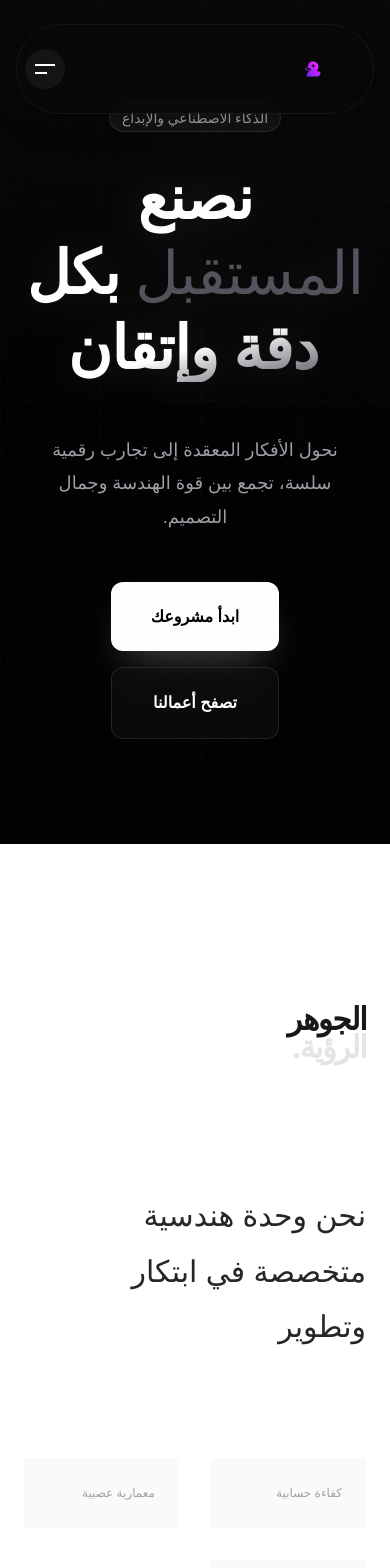
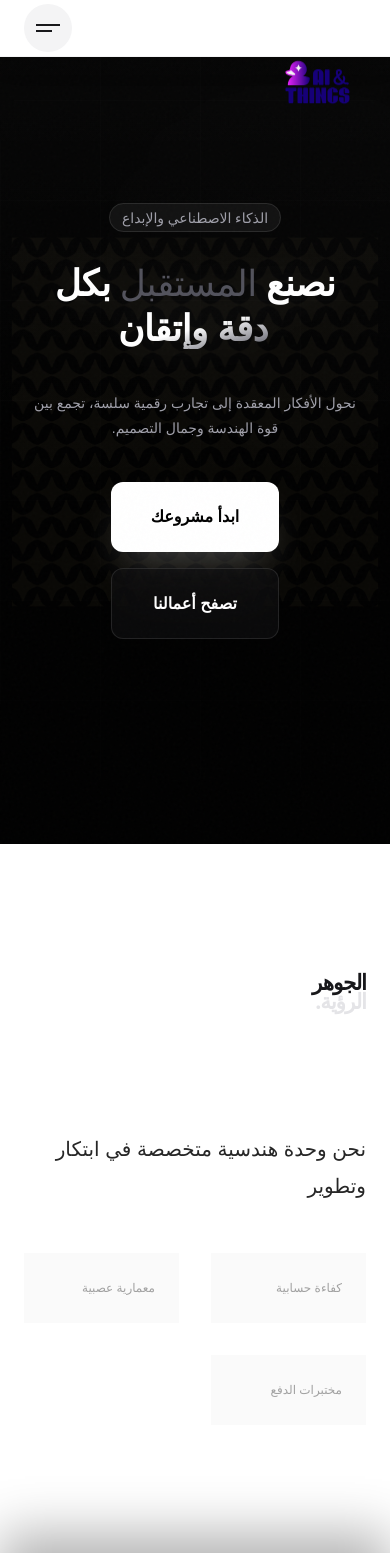
Before and after one commit to xgolo70-cloud/aiandthings-website, a Next.js app: page / in a window 390 px wide. Shown: the top 1568 px of the page. Built offline with nearby package versions, Linux system fonts and the light colour scheme; a web font is replaced by a local one.

Commit message:
Enhance Navbar prominence and UI refinements

```diff
--- a/src/app/layout.tsx
+++ b/src/app/layout.tsx
@@ -4,7 +4,6 @@ import localFont from 'next/font/local';
 import './globals.css'; // Global styles
 import Layout from '@/components/layout/Layout';
 import SmoothScroll from '@/components/ui/SmoothScroll';
-import CustomCursor from '@/components/ui/CustomCursor';
 const instrument = Instrument_Sans({
   subsets: ['latin'],
   variable: '--font-instrument',
@@ -57,8 +56,6 @@ export default function RootLayout({
             disableTransitionOnChange
           >
             <SmoothScroll>
-                 {/* Custom Cursor can remain if it fits the vibe, checking implementation later */}
-                <CustomCursor />
                 <Layout>
                 {children}
                 </Layout>
--- a/src/components/Navbar.tsx
+++ b/src/components/Navbar.tsx
@@ -17,54 +17,64 @@ export default function Navbar() {
   const toggleMenu = () => setIsMenuOpen(!isMenuOpen);
 
   return (
-    <header className="fixed top-6 left-0 right-0 z-[100] flex justify-center px-4 pointer-events-none">
+    <header className="fixed top-0 left-0 right-0 z-[100] pointer-events-none">
 
+        {/* Continuous Solid White Header - Ultra Compact Frame, Massive Content */}
         <motion.div
-            initial={{ y: -50, opacity: 0 }}
-            animate={{ y: 0, opacity: 1 }}
+            initial={{ y: -100 }}
+            animate={{ y: 0 }}
             transition={{ duration: 0.8, ease: [0.16, 1, 0.3, 1] }}
-            className="w-full max-w-5xl bg-zinc-950/60 backdrop-blur-2xl border border-white/5 rounded-full px-2 py-2 flex items-center justify-between shadow-[0_0_40px_-10px_rgba(0,0,0,0.5)] pointer-events-auto"
+            className="w-full bg-white border-b border-zinc-100 py-1 px-6 md:px-16 flex items-center justify-between pointer-events-auto shadow-[0_5px_30px_rgba(0,0,0,0.08)]"
         >
 
-            {/* Brand */}
-            <a href="#" className="flex items-center gap-5 px-6 py-2 group">
-                <div className="relative w-14 h-14 group-hover:scale-110 transition-transform duration-500">
+            {/* Brand Logo - Massive but Absolute (doesn't stretch header height) */}
+            <a href="#" className="relative pointer-events-auto group w-24 md:w-40 h-8 md:h-12">
+                <motion.div
+                    animate={{
+                        y: [-12, -18, -12]
+                    }}
+                    transition={{
+                        duration: 4,
+                        repeat: Infinity,
+                        ease: "easeInOut"
+                    }}
+                    className="absolute top-1/2 -left-4 md:-left-8 w-32 h-32 md:w-56 md:h-56 group-hover:scale-110 transition-transform duration-500"
+                >
                     <Image
-                        src="/images/Artboard 2.svg"
-                        alt="الذكاء والأشياء Logo"
+                        src="/images/Artboard 3.svg"
+                        alt="Logo"
                         fill
                         className="object-contain"
                     />
-                </div>
-                <span className="text-2xl font-bold text-white arabic-impact hidden md:block">الذكاء والأشياء</span>
+                </motion.div>
             </a>
 
-            {/* Desktop Navigation */}
-            <nav className="hidden md:flex items-center gap-2">
+            {/* Desktop Navigation - Center - MASSIVE & ULTRA BOLD */}
+            <nav className="hidden md:flex items-center gap-10">
                 {navLinks.map((item) => (
                     <a
                         key={item.name}
                         href={item.href}
-                        className="px-6 py-3 rounded-full text-sm font-bold text-zinc-400 hover:text-white hover:bg-white/5 transition-all arabic-impact relative overflow-hidden group"
+                        className="px-4 py-0 text-3xl font-black text-zinc-950 hover:text-black transition-all arabic-heading relative group tracking-tight"
                     >
-                        <span className="relative z-10">{item.name}</span>
-                        <div className="absolute inset-0 bg-white/5 translate-y-full group-hover:translate-y-0 transition-transform duration-300" />
+                        {item.name}
+                        <span className="absolute -bottom-0.5 left-0 w-0 h-1 bg-black group-hover:w-full transition-all duration-300" />
                     </a>
                 ))}
             </nav>
 
-            {/* Action Group */}
-            <div className="flex items-center gap-2 pr-2">
-                 <button onClick={toggleMenu} className="md:hidden w-10 h-10 rounded-full bg-white/5 flex items-center justify-center text-white hover:bg-white/10 transition-colors">
-                    <div className="space-y-1.5">
-                        <span className="block w-5 h-0.5 bg-white"></span>
-                        <span className="block w-3 h-0.5 bg-white mr-auto"></span>
+            {/* Action Group / Button - Right Side - MASSIVE */}
+            <div className="flex items-center gap-6">
+                <a href="#contact" className="hidden md:flex bg-zinc-950 text-white px-10 py-2.5 rounded-full text-xl font-black transition-all hover:bg-black hover:scale-105 active:scale-95 shadow-[0_0_15px_rgba(0,0,0,0.1)] arabic-impact">
+                    ابدأ مشروعك
+                </a>
+
+                <button onClick={toggleMenu} className="md:hidden w-12 h-12 rounded-full bg-zinc-100 flex items-center justify-center text-zinc-900">
+                    <div className="space-y-1">
+                        <span className="block w-6 h-0.5 bg-zinc-900"></span>
+                        <span className="block w-4 h-0.5 bg-zinc-900 mr-auto"></span>
                     </div>
                 </button>
-
-                <a href="#contact" className="hidden md:flex bg-white text-black px-6 py-3 rounded-full text-xs font-bold transition-all hover:bg-electric-cyan hover:scale-105 active:scale-95 shadow-[0_0_20px_rgba(255,255,255,0.2)] arabic-impact items-center gap-2">
-                    <span>ابدأ مشروعك</span>
-                </a>
             </div>
 
         </motion.div>
@@ -73,24 +83,26 @@ export default function Navbar() {
         <AnimatePresence>
             {isMenuOpen && (
                 <motion.div
-                    initial={{ opacity: 0, scale: 0.95 }}
-                    animate={{ opacity: 1, scale: 1 }}
-                    exit={{ opacity: 0, scale: 0.95 }}
-                    className="fixed top-24 left-4 right-4 bg-zinc-950/90 backdrop-blur-3xl border border-white/10 rounded-3xl p-6 md:hidden flex flex-col gap-2 pointer-events-auto"
+                    initial={{ opacity: 0, height: 0 }}
+                    animate={{ opacity: 1, height: 'auto' }}
+                    exit={{ opacity: 0, height: 0 }}
+                    className="absolute top-full left-0 right-0 bg-white border-b border-zinc-200 overflow-hidden md:hidden pointer-events-auto shadow-2xl"
                 >
+                    <div className="p-10 flex flex-col gap-6">
                         {navLinks.map((item) => (
                             <a
                                 key={item.name}
                                 href={item.href}
                                 onClick={toggleMenu}
-                            className="p-4 rounded-xl hover:bg-white/5 text-lg font-bold text-white text-right arabic-impact border-b border-white/5 last:border-0"
+                                className="text-4xl font-black text-zinc-900 text-right arabic-heading py-3 border-b border-zinc-100 last:border-0"
                             >
                                 {item.name}
                             </a>
                         ))}
-                    <a href="#contact" onClick={toggleMenu} className="mt-4 w-full py-4 bg-white text-black rounded-xl font-bold text-center arabic-impact">
+                        <a href="#contact" onClick={toggleMenu} className="mt-8 w-full py-6 bg-zinc-950 text-white rounded-2xl font-black text-2xl text-center arabic-impact">
                             ابدأ مشروعك
                         </a>
+                    </div>
                 </motion.div>
             )}
         </AnimatePresence>
--- a/src/components/sections/About.tsx
+++ b/src/components/sections/About.tsx
@@ -5,12 +5,12 @@ import Section from '@/components/ui/Section';
 
 export default function About() {
   return (
-    <Section id="about" className="bg-white py-40">
+    <Section id="about" className="bg-white py-32">
       <div className="grid grid-cols-1 lg:grid-cols-2 gap-20">
 
           {/* Left: Huge Title */}
           <div>
-              <h2 className="text-[8vw] leading-[0.9] font-bold tracking-tighter text-zinc-900 mb-12">
+              <h2 className="text-[5.5vw] leading-[0.9] font-bold tracking-tighter text-zinc-900 mb-10">
                   الجوهر<br/>
                   <span className="text-zinc-200">الرؤية.</span>
               </h2>
@@ -18,8 +18,8 @@ export default function About() {
 
           {/* Right: Abstract Composition */}
           <div className="flex flex-col justify-center space-y-12">
-              <div className="pl-8 border-l-2 border-brand-accent">
-                  <p className="text-3xl font-light leading-snug text-neutral-800 arabic-text">
+              <div className="pl-6 border-l border-brand-accent">
+                  <p className="text-xl font-light leading-snug text-neutral-800 arabic-text">
                       نحن وحدة هندسية متخصصة في ابتكار وتطوير <span className="italic text-brand-accent">بنية تحتية رقمية ذكية.</span>
                   </p>
               </div>
--- a/src/components/sections/InteractiveHero.tsx
+++ b/src/components/sections/InteractiveHero.tsx
@@ -3,18 +3,37 @@
 import React from 'react';
 import { motion } from 'framer-motion';
 import Link from 'next/link';
+import Image from 'next/image';
 
 export default function InteractiveHero() {
   return (
     <section className="relative w-full h-dvh flex flex-col items-center justify-center bg-black overflow-hidden">
 
-      {/* Background - Elegant Gradient & Grid */}
-      <div className="absolute inset-0 z-0">
+      {/* Background - Elegant Gradient & Grid & Brand Pattern */}
+      <div className="absolute inset-0 z-0 overflow-hidden">
           <div className="absolute top-0 inset-x-0 h-[500px] bg-linear-to-b from-white/3 to-transparent pointer-events-none" />
           <div className="absolute bottom-0 inset-x-0 h-[500px] bg-linear-to-t from-black to-transparent pointer-events-none" />
 
           {/* Subtle Grid */}
-          <div className="absolute inset-0 bg-[linear-gradient(rgba(255,255,255,0.03)_1px,transparent_1px),linear-gradient(90deg,rgba(255,255,255,0.03)_1px,transparent_1px)] bg-size-[100px_100px] mask-[radial-gradient(ellipse_60%_60%_at_50%_50%,#000_100%,transparent_0%)] opacity-50" />
+          <div className="absolute inset-0 bg-[linear-gradient(rgba(255,255,255,0.03)_1px,transparent_1px),linear-gradient(90deg,rgba(255,255,255,0.03)_1px,transparent_1px)] bg-size-[100px_100px] mask-[radial-gradient(ellipse_60%_60%_at_50%_50%,#000_100%,transparent_0%)] opacity-30" />
+
+          {/* المميز: Artboard 10 Signature Pattern - CLEARER VISIBILITY */}
+          <motion.div
+            initial={{ opacity: 0, scale: 0.8 }}
+            animate={{ opacity: 0.4, scale: 1 }}
+            transition={{ duration: 2, ease: "easeOut" }}
+            className="absolute inset-0 z-0 pointer-events-none flex items-center justify-center overflow-hidden"
+          >
+              <div className="relative w-[120%] h-[120%] opacity-50">
+                  <Image
+                    src="/images/Artboard 10.svg"
+                    alt="Brand Pattern"
+                    fill
+                    className="object-contain invert opacity-20"
+                    priority
+                  />
+              </div>
+          </motion.div>
       </div>
 
       <div className="relative z-10 container mx-auto px-6 text-center flex flex-col items-center">
@@ -36,7 +55,7 @@ export default function InteractiveHero() {
             initial={{ opacity: 0, scale: 0.95 }}
             animate={{ opacity: 1, scale: 1 }}
             transition={{ duration: 1.2, ease: [0.16, 1, 0.3, 1] }}
-            className="text-6xl md:text-8xl lg:text-[10rem] font-bold tracking-tight text-white mb-8 arabic-heading pb-4 drop-shadow-[0_0_20px_rgba(255,255,255,0.1)]"
+            className="text-4xl md:text-6xl lg:text-[7rem] font-bold tracking-tight text-white mb-6 arabic-heading pb-4 drop-shadow-[0_0_20px_rgba(255,255,255,0.1)]"
           >
             نصنع <span className="text-zinc-600">المستقبل</span> <br className="hidden md:block"/>
             بكل <span className="text-transparent bg-clip-text bg-linear-to-br from-white via-white to-zinc-600 pr-1">دقة وإتقان</span>
@@ -47,7 +66,7 @@ export default function InteractiveHero() {
             initial={{ opacity: 0, y: 20 }}
             animate={{ opacity: 1, y: 0 }}
             transition={{ duration: 1, delay: 0.2, ease: "easeOut" }}
-            className="text-lg md:text-xl text-zinc-400 max-w-2xl mx-auto leading-relaxed arabic-text font-light mb-12"
+            className="text-sm md:text-base text-zinc-400 max-w-xl mx-auto leading-relaxed arabic-text font-light mb-10"
           >
             نحول الأفكار المعقدة إلى تجارب رقمية سلسة، تجمع بين قوة الهندسة وجمال التصميم.
           </motion.p>
```
Also changed, not shown: src/components/sections/Philosophy.tsx (+5 -5 lines), src/app/icon.svg. Lines whose indentation alone changed are shown as unchanged.
